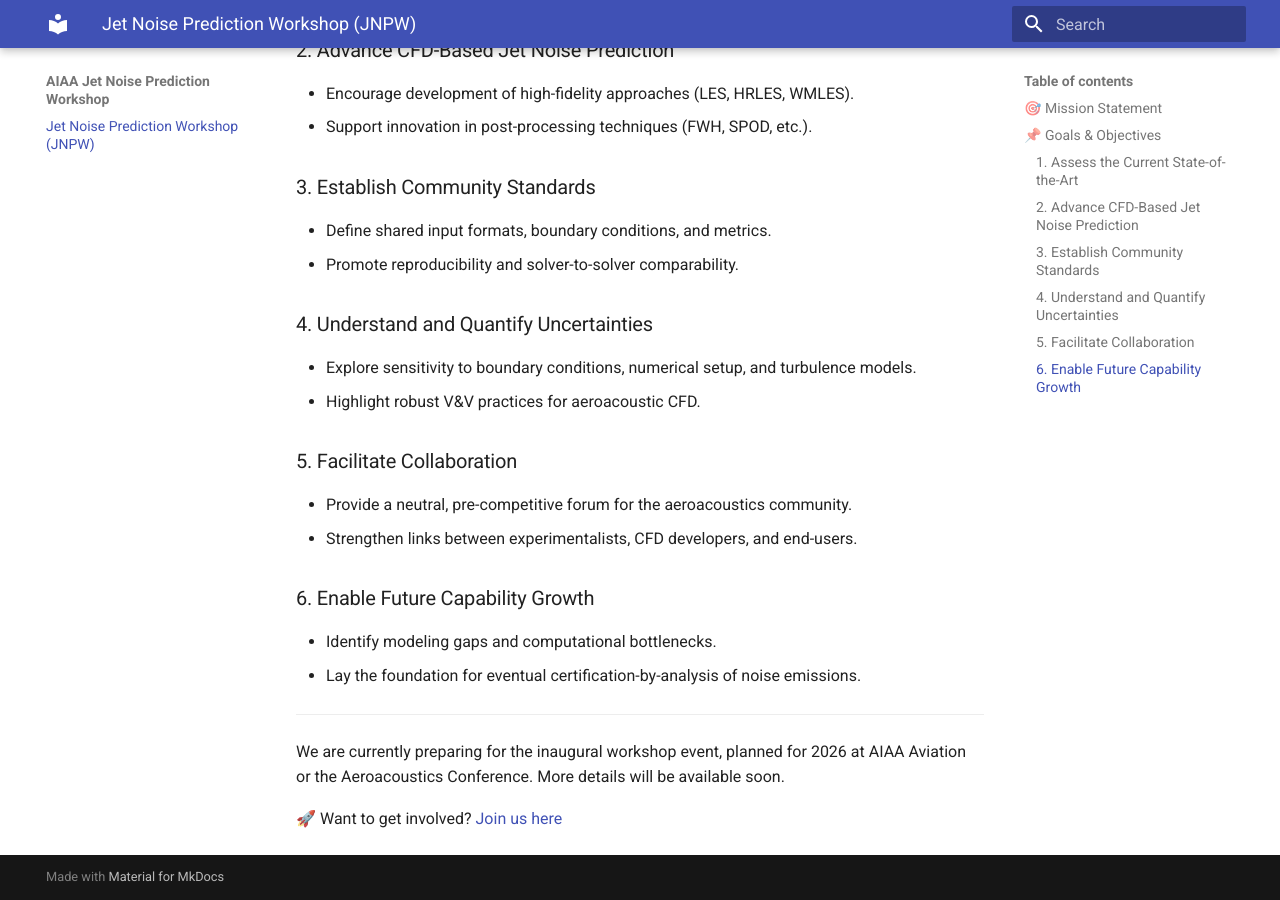
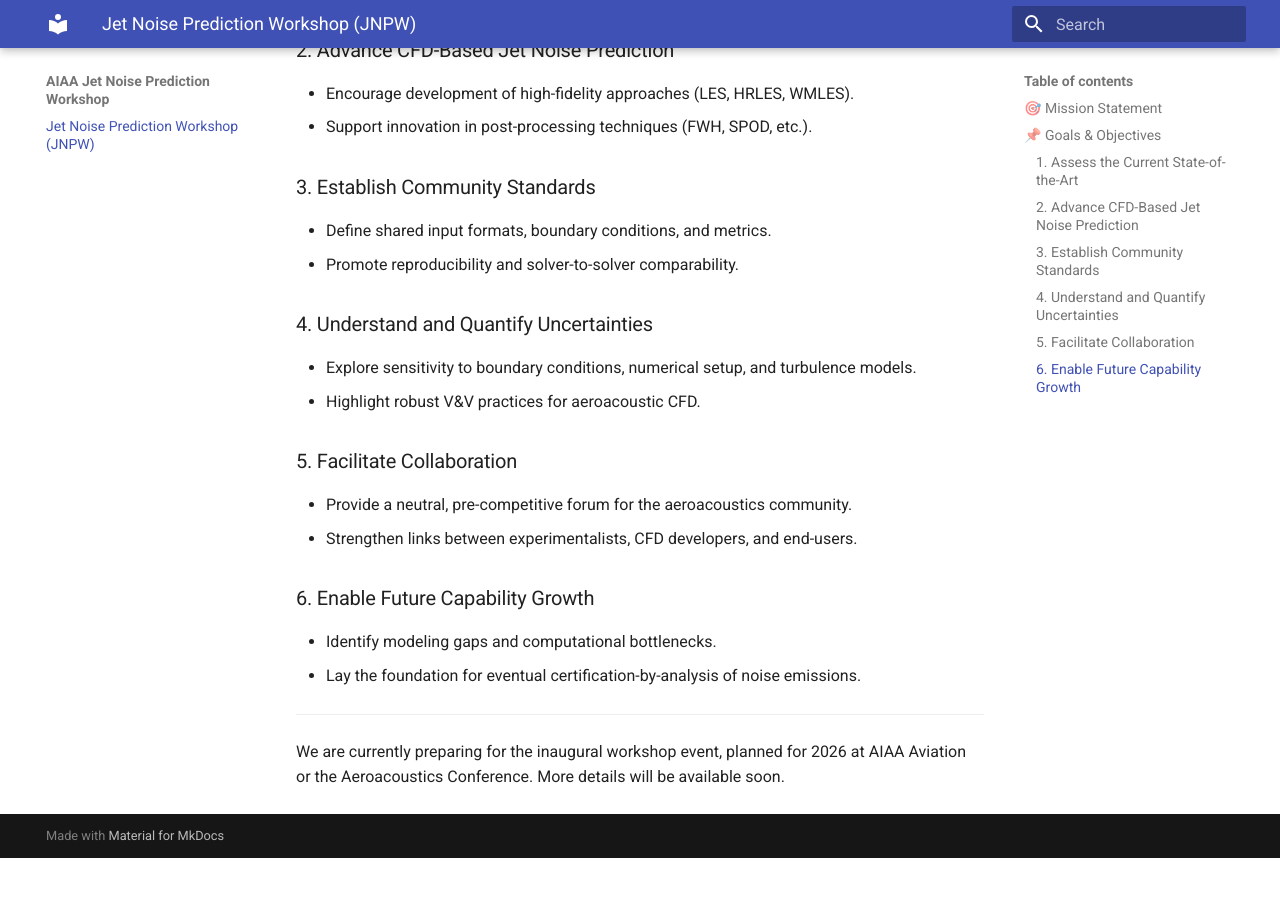
Before and after one commit to aiaa-jnpw/aiaa-jnpw, an MkDocs documentation site: the page built from docs/index.md, in a window 1280 px wide and 900 px high, scrolled down 788 px. Built offline with MkDocs 1.6.1 and Material for MkDocs 9.7.7, drawn with Linux system fonts in a browser that asks for light colours; after the commit the page ends 1646 px from its top, so only the background shows below that.

Commit message:
fixing again

```diff
--- a/docs/index.md
+++ b/docs/index.md
@@ -41,5 +41,3 @@ The Jet Noise Prediction Workshop (JNPW) aims to establish a community-driven, s
 ---
 
 We are currently preparing for the inaugural workshop event, planned for 2026 at AIAA Aviation or the Aeroacoustics Conference. More details will be available soon.
-
-🚀 Want to get involved? [Join us here](participate/how_to_join.md)
```
Also changed, not shown: site/index.html, site/search/search_index.json, 1 other file.
